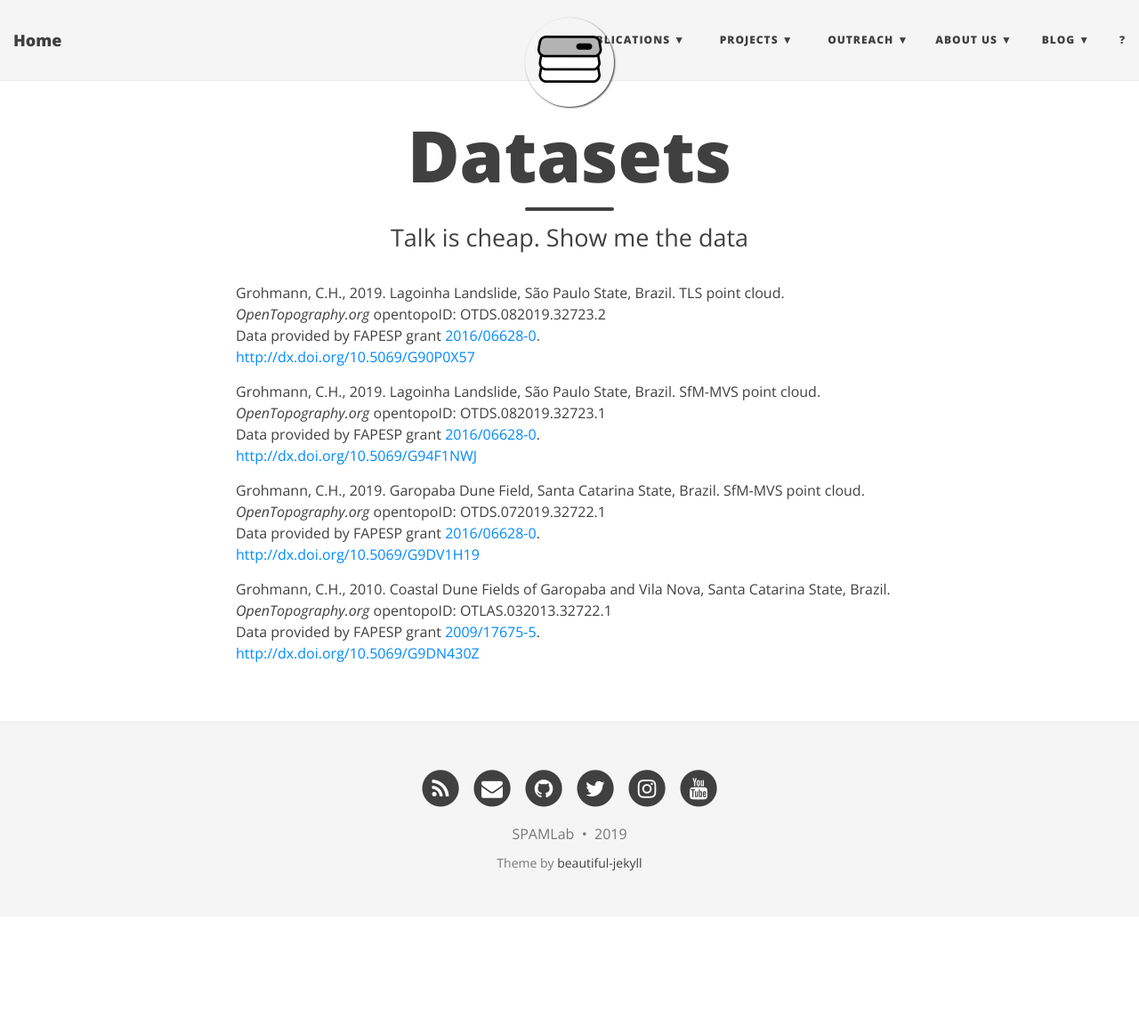
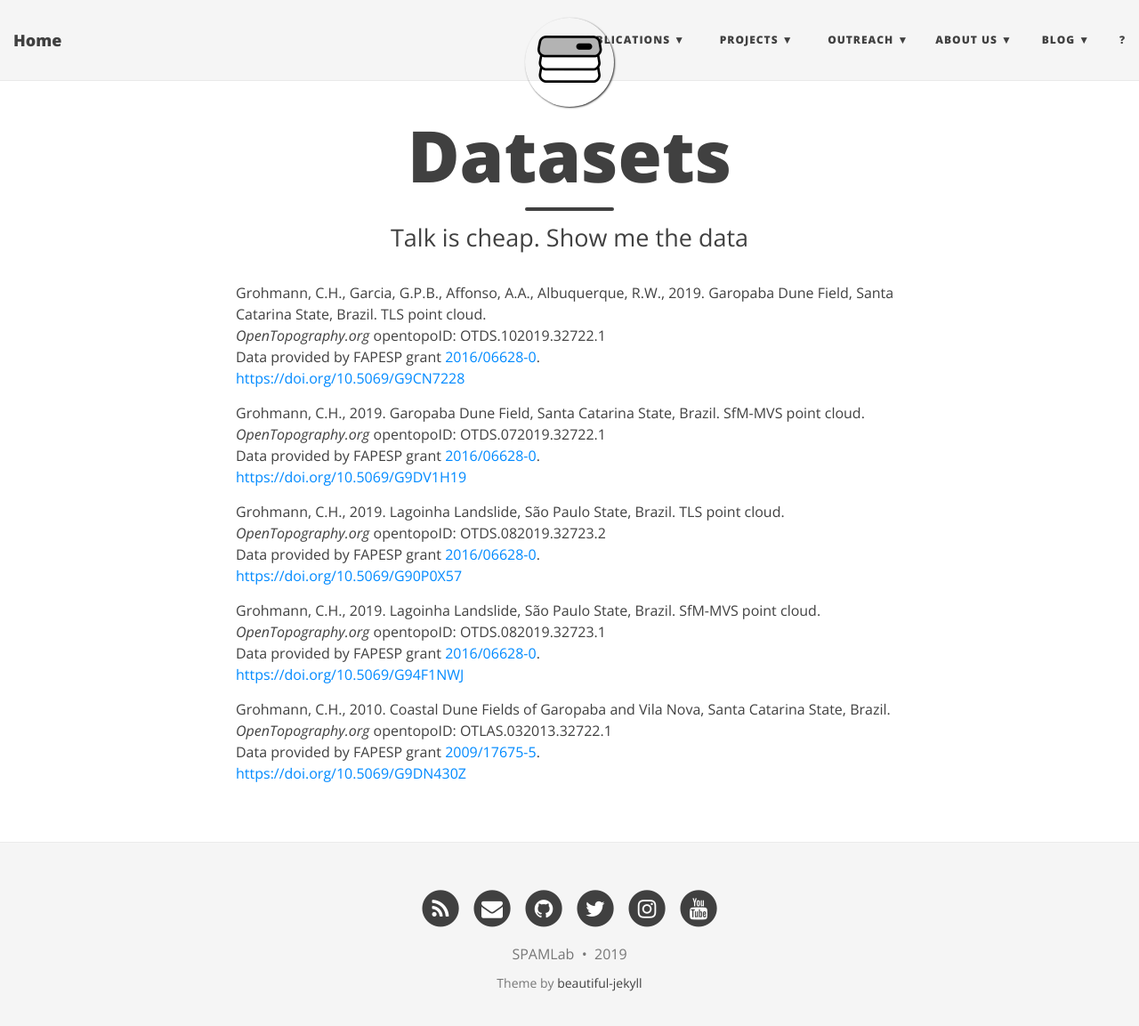
Before and after one commit to SPAMLab/SPAMLab.github.io, a Jekyll site: the page built from datasets.md, in a window 1280 px wide and 1165 px high. Shown: the top 1153 px of the window at 89% size. Built offline with Jekyll 4.4.1, drawn with Linux system fonts in a browser that asks for light colours; nearby versions of some CDN libraries.

Commit message:
Update datasets.md

```diff
--- a/datasets.md
+++ b/datasets.md
@@ -4,25 +4,31 @@ title: Datasets
 subtitle: Talk is cheap. Show me the data
 published: true
 ---
+Grohmann, C.H., Garcia, G.P.B., Affonso, A.A., Albuquerque, R.W., 2019. Garopaba Dune Field, Santa Catarina State, Brazil. TLS point cloud.
+_OpenTopography.org_ opentopoID: OTDS.102019.32722.1
+Data provided by FAPESP grant [2016/06628-0](http://www.bv.fapesp.br/en/auxilios/96792/application-of-high-resolution-digital-elevation-models-in-geology-and-geomorphology/).
+[https://doi.org/10.5069/G9CN7228](https://doi.org/10.5069/G9CN7228)
+
+
+Grohmann, C.H., 2019. Garopaba Dune Field, Santa Catarina State, Brazil. SfM-MVS point cloud.
+_OpenTopography.org_ opentopoID: OTDS.072019.32722.1
+Data provided by FAPESP grant [2016/06628-0](http://www.bv.fapesp.br/en/auxilios/96792/application-of-high-resolution-digital-elevation-models-in-geology-and-geomorphology/).
+[https://doi.org/10.5069/G9DV1H19](https://doi.org/10.5069/G9DV1H19)
+
+
 Grohmann, C.H., 2019. Lagoinha Landslide, São Paulo State, Brazil. TLS point cloud.
 _OpenTopography.org_ opentopoID: OTDS.082019.32723.2
 Data provided by FAPESP grant [2016/06628-0](http://www.bv.fapesp.br/en/auxilios/96792/application-of-high-resolution-digital-elevation-models-in-geology-and-geomorphology/).
-[http://dx.doi.org/10.5069/G90P0X57](http://dx.doi.org/10.5069/G90P0X57 )
+[https://doi.org/10.5069/G90P0X57](https://doi.org/10.5069/G90P0X57 )
 
 
 Grohmann, C.H., 2019. Lagoinha Landslide, São Paulo State, Brazil. SfM-MVS point cloud.
 _OpenTopography.org_ opentopoID: OTDS.082019.32723.1
 Data provided by FAPESP grant [2016/06628-0](http://www.bv.fapesp.br/en/auxilios/96792/application-of-high-resolution-digital-elevation-models-in-geology-and-geomorphology/).
-[http://dx.doi.org/10.5069/G94F1NWJ](http://dx.doi.org/10.5069/G94F1NWJ)
-
-
-Grohmann, C.H., 2019. Garopaba Dune Field, Santa Catarina State, Brazil. SfM-MVS point cloud.
-_OpenTopography.org_ opentopoID: OTDS.072019.32722.1
-Data provided by FAPESP grant [2016/06628-0](http://www.bv.fapesp.br/en/auxilios/96792/application-of-high-resolution-digital-elevation-models-in-geology-and-geomorphology/).
-[http://dx.doi.org/10.5069/G9DV1H19](http://dx.doi.org/10.5069/G9DV1H19)
+[https://doi.org/10.5069/G94F1NWJ](https://doi.org/10.5069/G94F1NWJ)
 
 
 Grohmann, C.H., 2010. Coastal Dune Fields of Garopaba and Vila Nova, Santa Catarina State, Brazil.
 _OpenTopography.org_ opentopoID: OTLAS.032013.32722.1
 Data provided by FAPESP grant [2009/17675-5](https://bv.fapesp.br/en/auxilios/26282/digital-terrain-analysis-and-remote-sensing-applied-to-geomorphometric-characterization-of-landforms/).
-[http://dx.doi.org/10.5069/G9DN430Z](http://dx.doi.org/10.5069/G9DN430Z)
+[https://doi.org/10.5069/G9DN430Z](https://doi.org/10.5069/G9DN430Z)
```
